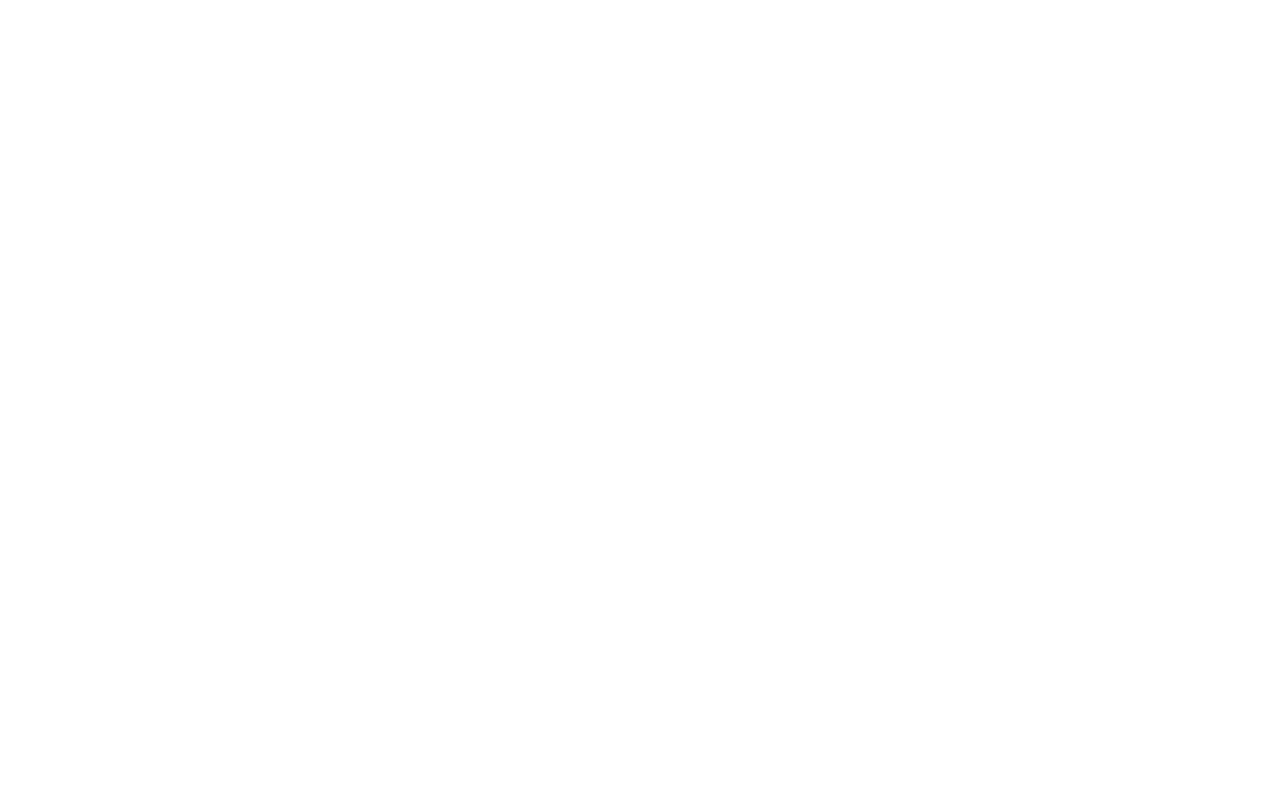
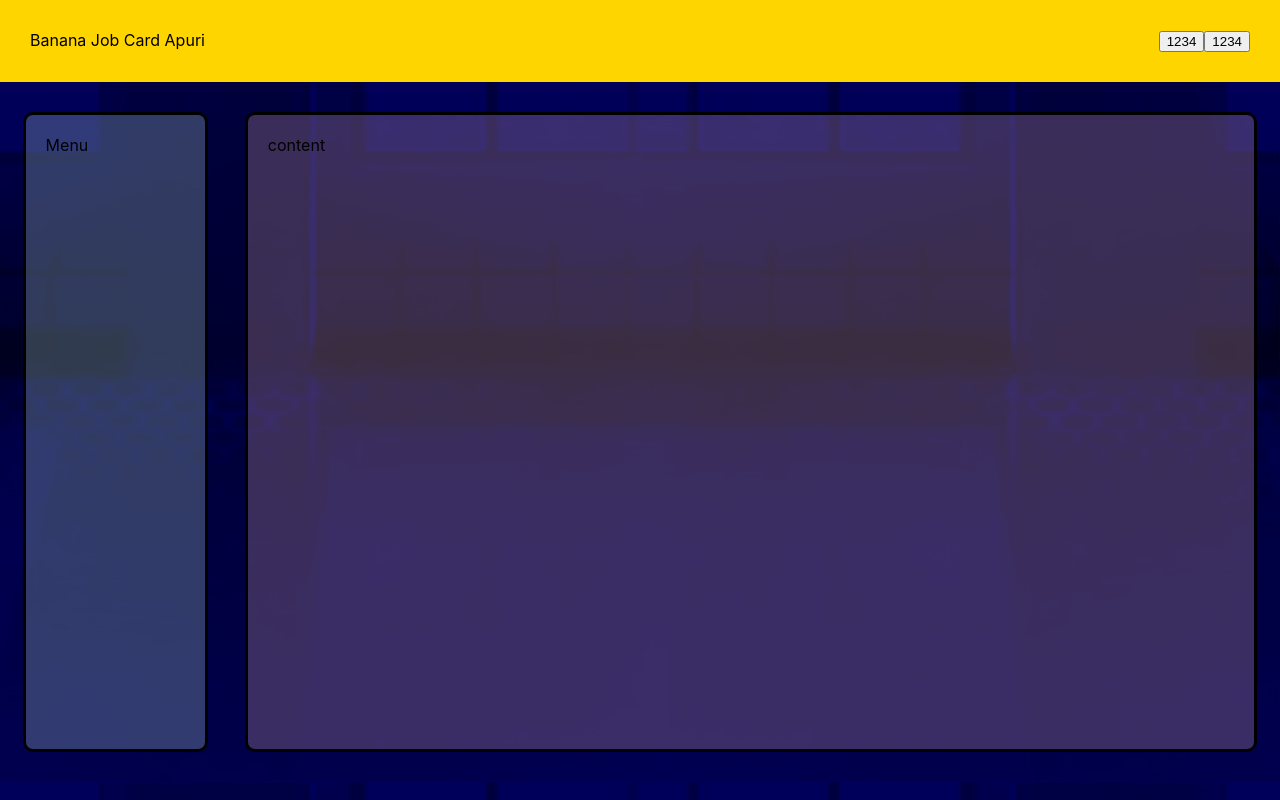
Before and after one commit to bunnanna/Banana-frontend-app, a React (Create React App) app: page /main in a window 1280 px wide. Before the commit this address had no page. Built offline with nearby package versions, Linux system fonts and the light colour scheme.

Commit message:
add main and login

```diff
--- a/src/App.js
+++ b/src/App.js
@@ -1,11 +1,19 @@
 import { Route, Routes } from "react-router-dom";
+import FirstPage from "./components/FirstPage";
 import Layout from "./components/Layout";
+import Login from "./components/Login";
+import MainPage from "./components/MainPage";
 
 
 function App() {
   return (
     <Routes>
-      <Route path="/" element={<Layout/>}/>
+      <Route path="/" element={<Layout/>}>
+        <Route index element={<FirstPage/>}/>
+        <Route path="/login" element={<Login/>}/>
+        <Route path="/main" element={<MainPage/>}/>
+
+      </Route>
     </Routes>
   );
 }
--- /dev/null
+++ b/src/components/FirstPage.js
@@ -0,0 +1,14 @@
+import { Link } from "react-router-dom";
+
+const FirstPage = () => {
+    return (
+        <div className="homepage">
+            <div className="homepage__text">
+                <h1>First Page</h1>
+                <Link to="/login"><h2>Login</h2> </Link>
+            </div>
+        </div>
+     );
+}
+
+export default FirstPage;
--- a/src/components/Header.js
+++ b/src/components/Header.js
@@ -1,14 +1,15 @@
 const Header = () => {
     return (
-        <header className="page__header">
-           <span>Banana Job Card Apuri</span>
+        <header className="header__content">
+            <div className="page__header">
+                <span>Banana Job Card Apuri</span>
         <nav>
             <button >1234</button>
             <button >1234</button>
         </nav>
+
+            </div>
         </header>
-
-
      );
 }
 
--- a/src/components/Layout.js
+++ b/src/components/Layout.js
@@ -3,7 +3,10 @@
 
 const Layout = () => {
     return (<><Header/>
-    <Outlet/></>);
+    <div className="body__content">
+        <Outlet/>
+    </div>
+    </>);
 }
 
 export default Layout
--- /dev/null
+++ b/src/components/Login.js
@@ -0,0 +1,10 @@
+import { Link } from "react-router-dom";
+
+const Login = () => {
+    return (
+        <div><h1>Login</h1>
+        <Link to="/main"><h2> Complete!!!?</h2></Link></div>
+     );
+}
+
+export default Login;
--- /dev/null
+++ b/src/components/MainPage.js
@@ -0,0 +1,8 @@
+const MainPage = () => {
+    return ( <div className="main__content">
+        <div className="menu__zone">Menu</div>
+        <div className="content__zone">content</div>
+    </div> );
+}
+
+export default MainPage;
--- a/src/index.css
+++ b/src/index.css
@@ -5,6 +5,12 @@
     sans-serif;
   -webkit-font-smoothing: antialiased;
   -moz-osx-font-smoothing: grayscale;
+  background-color: rgb(0, 0, 91);
+  background-image: url("./image/background.jpg");
+  background-size:cover;
+  background-position: top right;
+  background-blend-mode: multiply;
+
 }
 
 code {
@@ -17,4 +23,52 @@
   justify-content: space-between;
   padding: 30px;
   background-color: rgb(255, 213, 0);
+
 }
+.header__content{
+  float: left;
+  width: 100%;
+}
+.body__content{
+  min-height:85vh;
+  padding: 10px;
+  display: flex;
+  justify-content: center;
+  justify-items: center;
+  align-items: center;
+}
+
+h1{
+  font-size: 50px;
+  color: aliceblue;
+  text-align: center;
+}
+
+h2{
+  font-size: 32px;
+  color: aliceblue;
+  text-align: center;
+}
+
+.main__content{
+  width : 100%;
+  height:80vh;
+  margin:1%;
+  display: grid;
+  grid-template-columns: 15% 82%;
+  column-gap : 3%;
+}
+
+.menu__zone{
+  background-color: rgba(195, 236, 222, 0.25);
+  border-style: solid;
+  border-radius: 10px;
+  padding: 20px;
+}
+
+.content__zone{
+  background-color: rgba(232, 178, 178, 0.251);
+  border-style: solid;
+  border-radius: 10px;
+  padding: 20px;
+}
--- a/src/index.js
+++ b/src/index.js
@@ -12,7 +12,7 @@
     <Provider store={store}>
       <BrowserRouter>
         <Routes>
-          <Route path='/' element={<App />}/>
+          <Route path='*' element={<App />}/>
         </Routes>
       </BrowserRouter>
     </Provider>
```
